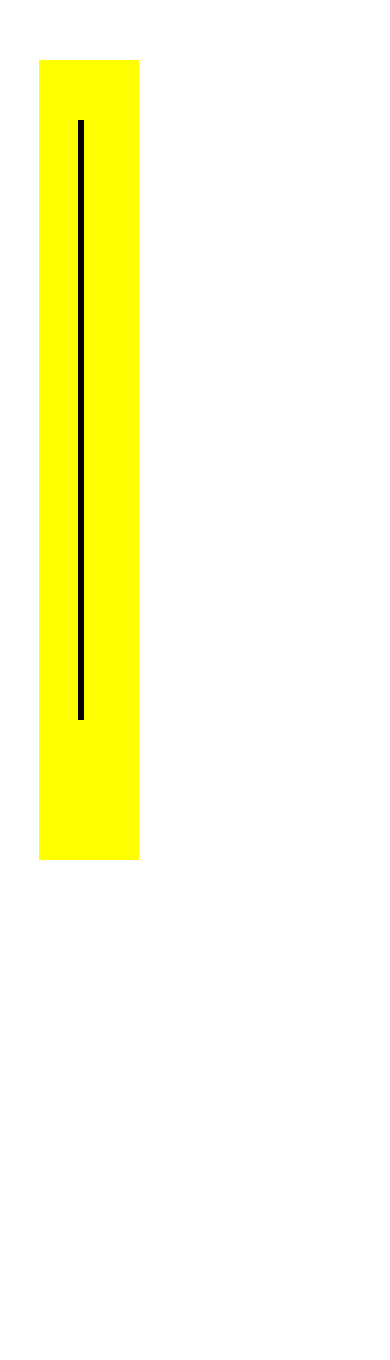
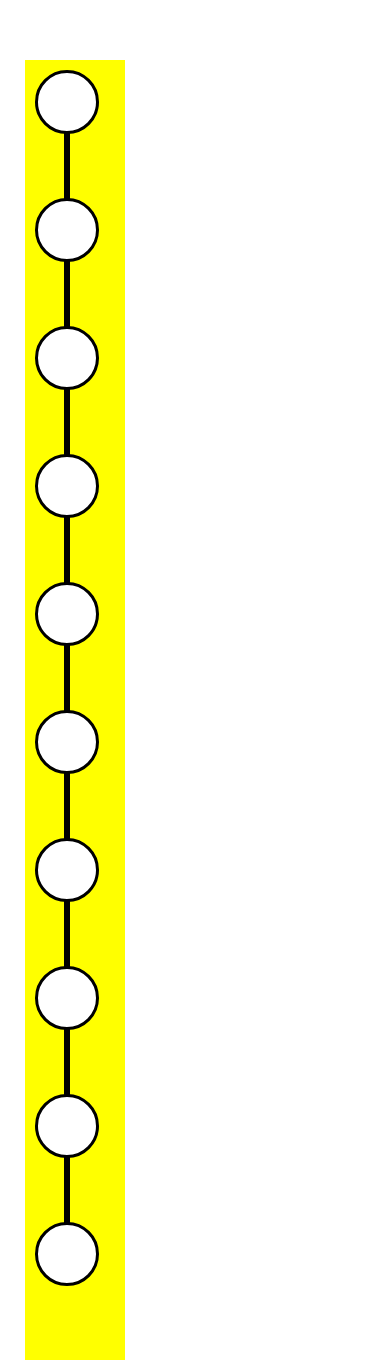
Before and after one commit to JordanKlaers/BLE_Chroma, a React Native app: screen / in a window 390 px wide. Shown: the part 140-1500 px from the top of the page. Before the commit the page ends 1000 px from the top, so only its background shows below. Built offline with nearby package versions, Linux system fonts and the light colour scheme.

Commit message:
timeline structured well

```diff
--- a/App.js
+++ b/App.js
@@ -9,7 +9,7 @@ export default class App extends React.Component {
     return (
       <View style={styles.position}>
         <ScrollView contentContainerStyle={styles.container}>
-          <Timeline></Timeline>
+          <Timeline style={styles.time}></Timeline>
 
         </ScrollView>
       </View>
@@ -23,19 +23,20 @@ export default class App extends React.Component {
 
 const styles = StyleSheet.create({
   container: {
-    height: '150%'
+    // height: '150%'
     // flex: 1,
     // backgroundColor: 'blue',
     // alignItems: 'center',
     // justifyContent: 'center',
   },
-  box: {
+  time: {
+    'top': 600,
+
     // 'position': 'absolute',
     // 'marginLeft': '50%',
-    // 'marginTop': '40%',
-    // 'width': 300,
-    // 'height': 300,
-    // 'backgroundColor': 'black'
+    'width': 300,
+    'height': 300,
+    'backgroundColor': 'black'
   },
   position: {
     'position': 'relative'
--- a/components/timeline.js
+++ b/components/timeline.js
@@ -7,16 +7,18 @@ var styles = StyleSheet.create({
   line: {
     'position': 'relative',
     'left': '10%',
-    'top': '5%',
+    'top': 10,
     'marginLeft': 29,
     'marginTop': '10%',
     'width': 6,
-    'height': 600,
+    'height': 1200,
     'backgroundColor': 'black'
   },
   box1: {
     'position': 'relative',
-    'top': '30%',
+    'marginBottom': 64,
+    // 'marginTop': '-315%',
+    'top': -1200,
     'left': '10%',
     'width': 64,
     'height': 64,
@@ -28,7 +30,9 @@ var styles = StyleSheet.create({
   },
   box2: {
     'position': 'relative',
-    'top': '40%',
+    'marginBottom': 64,
+    // 'top': '-50%',
+    'top': -1200,
     'left': '10%',
     'width': 64,
     'height': 64,
@@ -40,7 +44,9 @@ var styles = StyleSheet.create({
   },
   box3: {
     'position': 'relative',
-    'top': '50%',
+    'marginBottom': 64,
+    // 'top': '-40%',
+    'top': -1200,
     'left': '10%',
     'width': 64,
     'height': 64,
@@ -52,7 +58,9 @@ var styles = StyleSheet.create({
   },
   box4: {
     'position': 'relative',
-    'top': '60%',
+    'marginBottom': 64,
+    // 'top': '-30%',
+    'top': -1200,
     'left': '10%',
     'width': 64,
     'height': 64,
@@ -64,7 +72,9 @@ var styles = StyleSheet.create({
   },
   box5: {
     'position': 'relative',
-    'top': '70%',
+    'marginBottom': 64,
+    // 'top': '-20%',
+    'top': -1200,
     'left': '10%',
     'width': 64,
     'height': 64,
@@ -76,7 +86,9 @@ var styles = StyleSheet.create({
   },
   box6: {
     'position': 'relative',
-    'top': '80%',
+    'marginBottom': 64,
+    // 'top': '-10%',
+    'top': -1200,
     'left': '10%',
     'width': 64,
     'height': 64,
@@ -88,7 +100,9 @@ var styles = StyleSheet.create({
   },
   box7: {
     'position': 'relative',
-    'top': '90%',
+    'marginBottom': 64,
+    // 'top': '0%',
+    'top': -1200,
     'left': '10%',
     'width': 64,
     'height': 64,
@@ -100,7 +114,9 @@ var styles = StyleSheet.create({
   },
   box8: {
     'position': 'relative',
-    'top': '100%',
+    'marginBottom': 64,
+    // 'top': '10%',
+    'top': -1200,
     'left': '10%',
     'width': 64,
     'height': 64,
@@ -112,7 +128,9 @@ var styles = StyleSheet.create({
   },
   box9: {
     'position': 'relative',
-    'top': '110%',
+    'marginBottom': 64,
+    // 'top': '20%',
+    'top': -1200,
     'left': '10%',
     'width': 64,
     'height': 64,
@@ -124,7 +142,9 @@ var styles = StyleSheet.create({
   },
   box10: {
     'position': 'relative',
-    'top': '120%',
+    'marginBottom': 64,
+    // 'top': '30%',
+    'top': -1200,
     'left': '10%',
     'width': 64,
     'height': 64,
@@ -142,9 +162,10 @@ var styles = StyleSheet.create({
     backgroundColor: 'transparent',
   },
   container:{
-    'top': '20%',
-    'left': '10%',
-    'height': 1000,
+    'top': 200,
+    'left': 25,
+    // 'marginBottom': 100,
+    'height': 1500,
     'backgroundColor': 'yellow',
     'width': 100
     // 'flex': 1,
@@ -177,12 +198,13 @@ export default class Timeline extends Component {
   }
 
 
-
-
+// contentContainerStyle={styles.container}
+// {/* <ScrollView > */}
+// </ScrollView>
   render() {
     return (
-      <View>
-        <ScrollView contentContainerStyle={styles.container}>
+      <View style={styles.container}>
+
           <View style={styles.line}>
           </View>
           <TouchableHighlight style={styles.box1} onPress={() => this.postData() }>
@@ -190,8 +212,10 @@ export default class Timeline extends Component {
             </View>
           </TouchableHighlight>
 
-          <View style={styles.box2} onPress={() => { Alert.alert('You tapped dot 2!')}}>
-          </View>
+          <TouchableHighlight style={styles.box2} onPress={() => { Alert.alert('You tapped dot 2!')}}>
+            <View >
+            </View>
+          </TouchableHighlight>
           <View style={styles.box3} onPress={() => { Alert.alert('You tapped dot 3!')}}>
           </View>
           <View style={styles.box4} onPress={() => { Alert.alert('You tapped dot 4!')}}>
@@ -211,7 +235,7 @@ export default class Timeline extends Component {
 
 
 
-        </ScrollView>
+
       </View>
     );
   }
```
